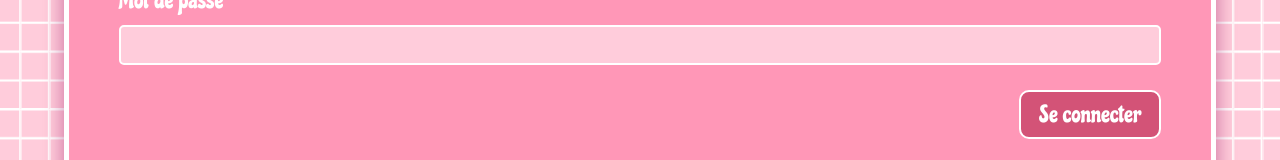
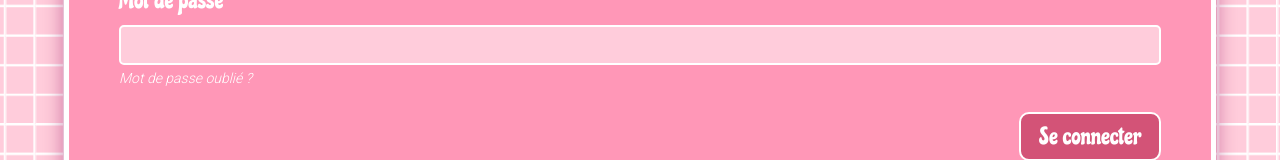
Before and after one commit to SacreOphelie/NailShine, a Next.js app: page /se-connecter in a window 1280 px wide. Shown: the part 497-657 px from the top of the page. Built offline with nearby package versions, Linux system fonts and the light colour scheme; no server answers.

Commit message:
ajout du mot mdp oublié

```diff
--- a/src/app/se-connecter/page.jsx
+++ b/src/app/se-connecter/page.jsx
@@ -89,6 +89,7 @@ export default function PageConnexion() {
                         </div>
                         <div>
                             <Input label="Mot de passe" type="password" value={password} onChange={(e) => setPassword(e.target.value)} error={!!erreur.password} />
+                            <Link href="/recuperation-mdp" className="forgotten">Mot de passe oublié ?</Link>
                             {erreur.password && <span className="error-message"><TriangleAlert size={20}/>{erreur.password}</span>}
                         </div>
                         <div className="btn-crea">
--- a/src/styles/connexion.scss
+++ b/src/styles/connexion.scss
@@ -83,6 +83,12 @@
                 @include border($color-darker, 2px);
                 border-radius:$border-radius-min;
                 padding:$padding-small;
+            }
+            .forgotten{
+                @include text($color:$text-white, $taille:14px,$style:italic,$epaisseur:300);
+                margin-top:5px;
+                display:inline-block;
+
             }
             .group-input{
                 display:flex;
```
